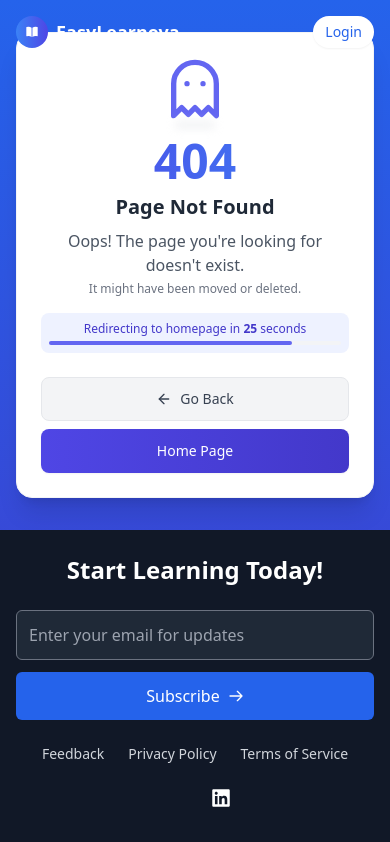
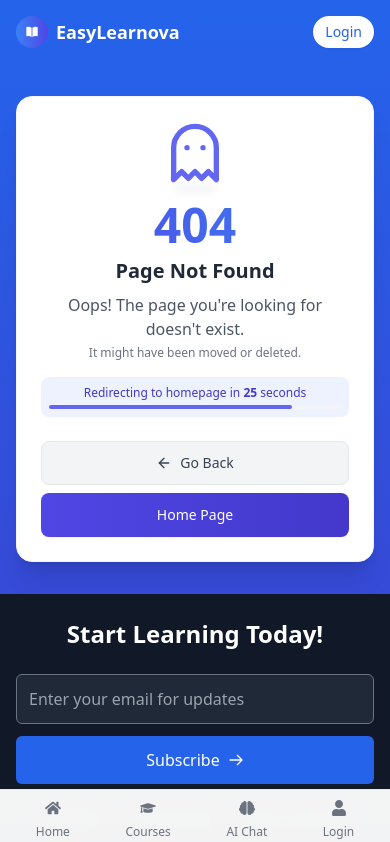
Before and after one commit to Pranay-Dommati/thestudent, a React (Vite) app in the folder frontend/: page /not-found in a window 390 px wide. Shown: the top 842 px of the page. Built offline with nearby package versions, Linux system fonts and the light colour scheme; some icons are missing.

Commit message:
fixed 404 page

```diff
--- a/frontend/src/App.jsx
+++ b/frontend/src/App.jsx
@@ -70,15 +70,26 @@ const Layout = ({ children, excludePaths = [] }) => {
   const isCertificatePage = /^\/courses\/[^/]+\/certificate(\/|$)?/.test(location.pathname);
   const isLearningPage = /^\/courses\/.+\/learning(\/|$)?/.test(location.pathname);
 
+  // Check if current path exactly matches specific excluded paths
+  const isExactProfilePath = location.pathname === '/profile' || location.pathname.startsWith('/profile/');
+  const isExactChatPath = location.pathname === '/chat';
+  const isExactAuthPath = location.pathname === '/auth' || location.pathname.startsWith('/auth?');
+  const isExactAdminPath = location.pathname.startsWith('/admin-p');
+  const isExactOfflinePath = location.pathname === '/offline';
+
   // Check if the current route is in the excludePaths array or should be excluded
-  const isExcluded = excludePaths.some(path => location.pathname.startsWith(path)) ||
-                     location.pathname.startsWith('/profile') ||
+  const isExcluded = excludePaths.some(path => location.pathname === path || location.pathname.startsWith(path + '/')) ||
+                     isExactProfilePath ||
                      isCertificatePage ||
                      isLearningPage; // Exclude profile, certificate and learning pages for focused layout
 
   // Paths where we don't want mobile navigation (like auth, admin, chat, etc.)
-  const noMobileNavPaths = ['/auth', '/admin-p', '/not-found', '/chat'];
-  const shouldShowMobileNav = !noMobileNavPaths.some(path => location.pathname.startsWith(path)) && !isCertificatePage && !isLearningPage;
+  const shouldShowMobileNav = !isExactAuthPath &&
+                              !isExactAdminPath &&
+                              !isExactChatPath &&
+                              !isExactOfflinePath &&
+                              !isCertificatePage &&
+                              !isLearningPage;
 
   // Determine the navbar style based on the current route
   const getNavbarStyle = () => {
--- a/frontend/src/components/NotFound/NotFound.jsx
+++ b/frontend/src/components/NotFound/NotFound.jsx
@@ -24,7 +24,7 @@ const NotFound = () => {
       {/* Global Navbar is used; no custom override here to ensure auth state is accurate */}
 
       {/* Main Content with animation */}
-      <div className="flex-grow flex flex-col items-center justify-center px-4 sm:px-6 py-8 sm:py-12 text-center">
+      <div className="flex-grow flex flex-col items-center justify-center px-4 sm:px-6 py-8 sm:py-12 pt-24 sm:pt-28 text-center">
         <div className="bg-white shadow-xl rounded-2xl p-6 sm:p-8 md:p-10 max-w-md w-full border border-gray-100 hover:shadow-2xl transition-shadow duration-300">
           <div className="flex flex-col items-center gap-4 sm:gap-6">
             {/* Animated Ghost */}
```
